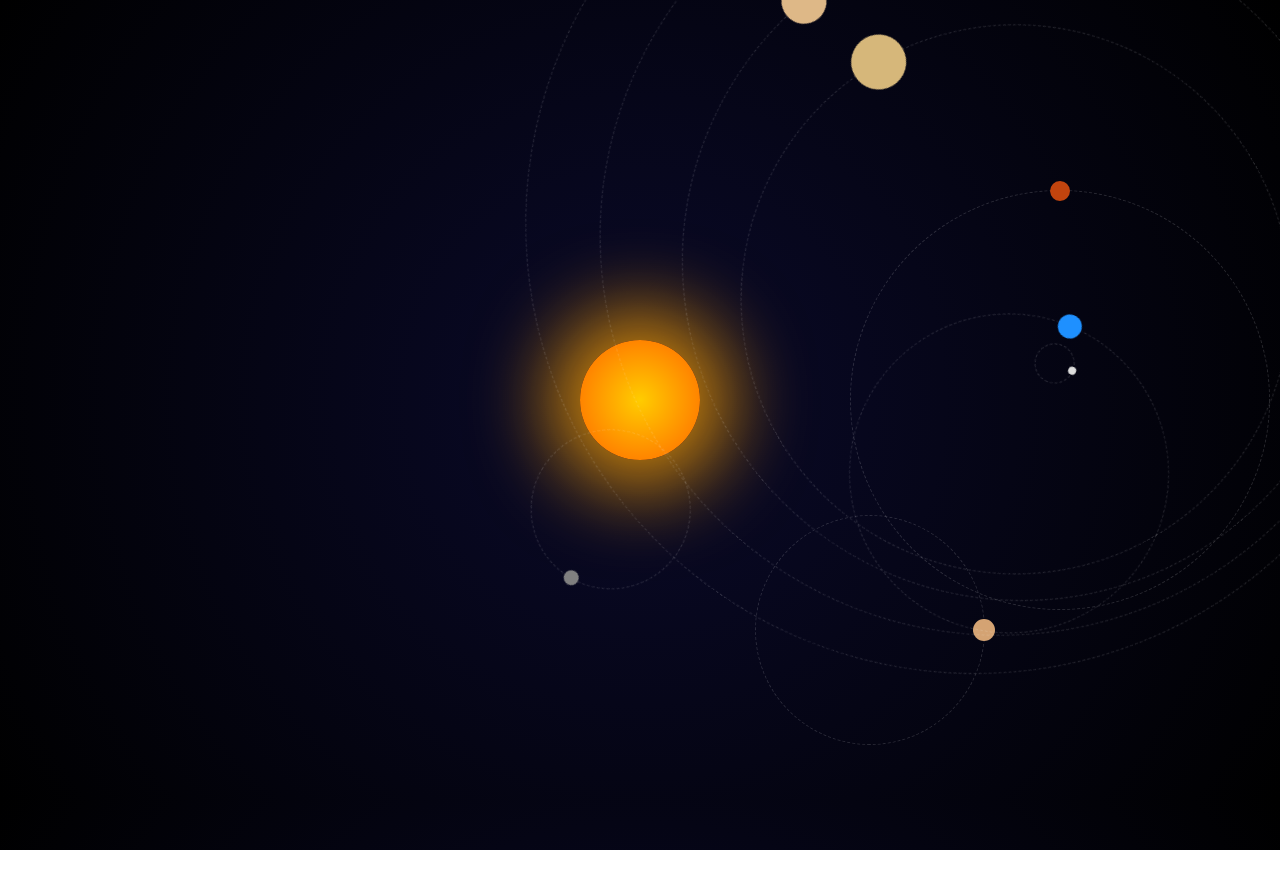
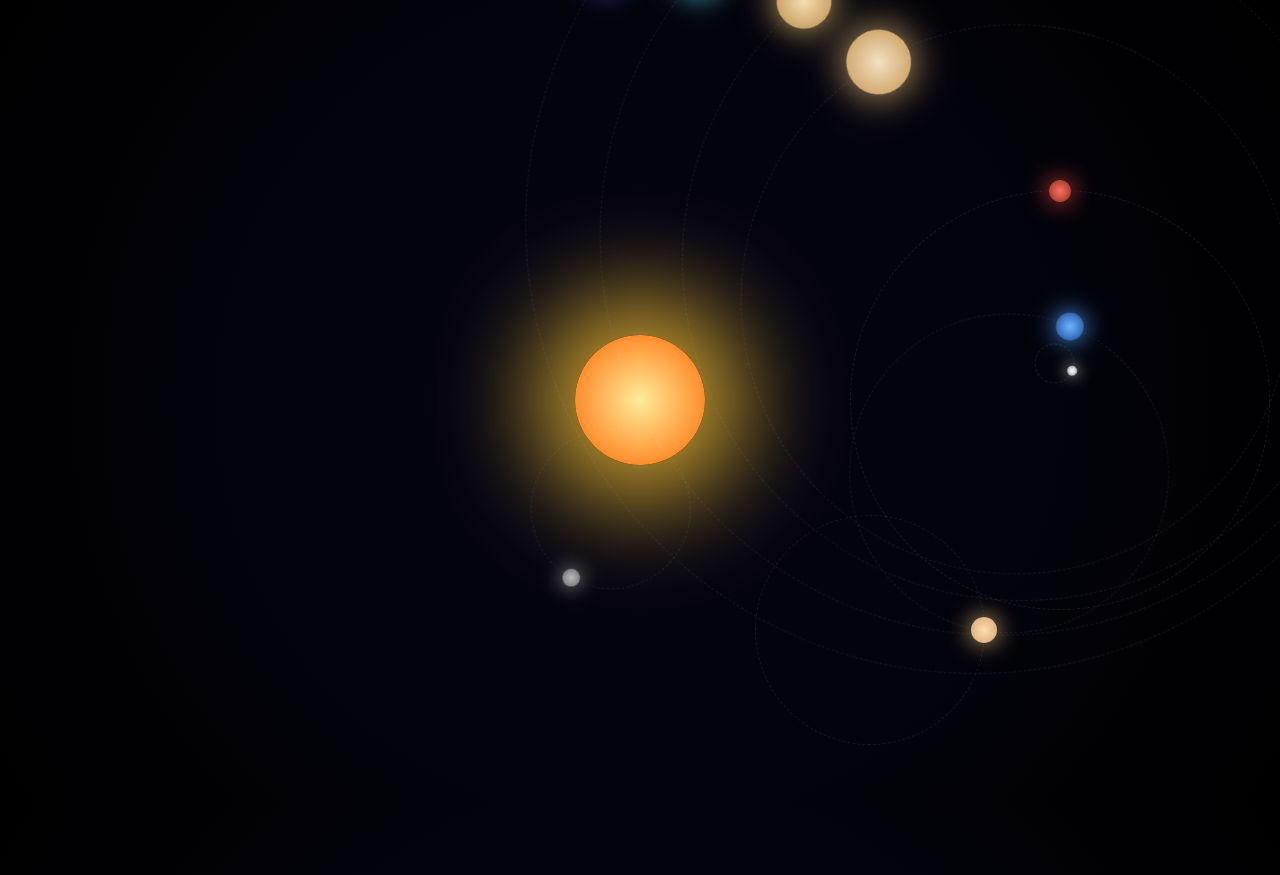
Before and after one commit to Himanshu-Jawla/live-orbit, a plain HTML site: page index.html in a window 1280 px wide. Shown: the top 875 px of the page. Before the commit the page ends 850 px from the top, so only its background shows below. Drawn offline with Linux system fonts and the light colour scheme.

Commit message:
Update style.css

```diff
--- a/style.css
+++ b/style.css
@@ -5,7 +5,7 @@
 }
 
 body {
-  background: radial-gradient(circle at center, #0a0a2a, #000);
+  background: radial-gradient(circle at center, #050517, #000);
   height: 100vh;
   display: flex;
   justify-content: center;
@@ -17,21 +17,21 @@ body {
 
 .solar-system {
   position: relative;
-  width: 900px;
-  height: 900px;
+  width: 950px;
+  height: 950px;
 }
 
 /* Sun */
 .sun {
-  width: 120px;
-  height: 120px;
-  background: radial-gradient(circle, #ffcc00, #ff6600);
+  width: 130px;
+  height: 130px;
+  background: radial-gradient(circle, #ffec99, #ff6600);
   border-radius: 50%;
   position: absolute;
   top: 50%;
   left: 50%;
   transform: translate(-50%, -50%);
-  box-shadow: 0 0 80px 30px rgba(255, 165, 0, 0.8);
+  box-shadow: 0 0 100px 40px rgba(255, 200, 50, 0.8);
 }
 
 /* Orbits */
@@ -39,7 +39,7 @@ body {
   position: absolute;
   top: 50%;
   left: 50%;
-  border: 1px dashed rgba(255, 255, 255, 0.15);
+  border: 1px dashed rgba(255, 255, 255, 0.08);
   border-radius: 50%;
   transform: translate(-50%, -50%);
   animation: rotate linear infinite;
@@ -54,7 +54,7 @@ body {
 .uranus-orbit  { width: 800px; height: 800px; animation-duration: 44s; }
 .neptune-orbit { width: 900px; height: 900px; animation-duration: 52s; }
 
-/* Planets */
+/* Planets - glowing bulbs */
 .planet {
   border-radius: 50%;
   position: absolute;
@@ -63,27 +63,23 @@ body {
   transform: translate(-50%, -50%);
   cursor: pointer;
   transition: transform 0.3s ease, box-shadow 0.3s ease;
+  box-shadow: 0 0 20px rgba(255,255,255,0.6);
 }
 
-.planet:hover {
-  transform: scale(1.4) translate(-50%, -50%);
-  box-shadow: 0 0 25px rgba(255, 255, 255, 0.8);
-}
-
-.mercury { width: 15px; height: 15px; background: gray; }
-.venus   { width: 22px; height: 22px; background: #d4a373; }
-.earth   { width: 24px; height: 24px; background: #1e90ff; }
-.mars    { width: 20px; height: 20px; background: #c1440e; }
-.jupiter { width: 55px; height: 55px; background: #d6b77a; }
-.saturn  { width: 45px; height: 45px; background: #deb887; }
-.uranus  { width: 35px; height: 35px; background: #5f9ea0; }
-.neptune { width: 34px; height: 34px; background: #4169e1; }
+.mercury { width: 18px; height: 18px; background: radial-gradient(circle, #bbb, #666); box-shadow: 0 0 20px #aaa; }
+.venus   { width: 26px; height: 26px; background: radial-gradient(circle, #ffdead, #d4a373); box-shadow: 0 0 25px #e6c07a; }
+.earth   { width: 28px; height: 28px; background: radial-gradient(circle, #6ab7ff, #1e3f91); box-shadow: 0 0 25px #4fa3ff; }
+.mars    { width: 22px; height: 22px; background: radial-gradient(circle, #ff6f61, #8b2c20); box-shadow: 0 0 25px #ff4f42; }
+.jupiter { width: 65px; height: 65px; background: radial-gradient(circle, #f4e1c1, #c2934f); box-shadow: 0 0 40px #e2b778; }
+.saturn  { width: 55px; height: 55px; background: radial-gradient(circle, #f8deb2, #b88b4a); box-shadow: 0 0 35px #e1bb70; }
+.uranus  { width: 42px; height: 42px; background: radial-gradient(circle, #a6f6ff, #298a9c); box-shadow: 0 0 30px #5bd3e8; }
+.neptune { width: 40px; height: 40px; background: radial-gradient(circle, #7aa2ff, #1f2f80); box-shadow: 0 0 30px #4d6aff; }
 
 /* Moon */
 .moon-orbit {
   width: 40px;
   height: 40px;
-  border: 1px dashed rgba(255, 255, 255, 0.15);
+  border: 1px dashed rgba(255, 255, 255, 0.1);
   border-radius: 50%;
   position: absolute;
   top: 50%;
@@ -93,14 +89,15 @@ body {
 }
 
 .moon {
-  width: 8px;
-  height: 8px;
+  width: 10px;
+  height: 10px;
   border-radius: 50%;
-  background: #ddd;
+  background: radial-gradient(circle, #fff, #999);
   position: absolute;
   top: 50%;
   left: 0%;
   transform: translate(-50%, -50%);
+  box-shadow: 0 0 15px #fff;
 }
 
 /* Rotation */
@@ -128,17 +125,8 @@ body {
   transform: translateX(-50%) scale(1);
 }
 
-#closeBtn {
-  margin-top: 15px;
-  padding: 10px 20px;
-  border: none;
-  border-radius: 8px;
-  background: #ff6600;
-  color: white;
-  cursor: pointer;
-  font-weight: bold;
+.info-panel h2 {
+  margin-bottom: 10px;
+  font-size: 20px;
+  color: #ffcc66;
 }
-
-#closeBtn:hover {
-  background: #ff3300;
-}
```
